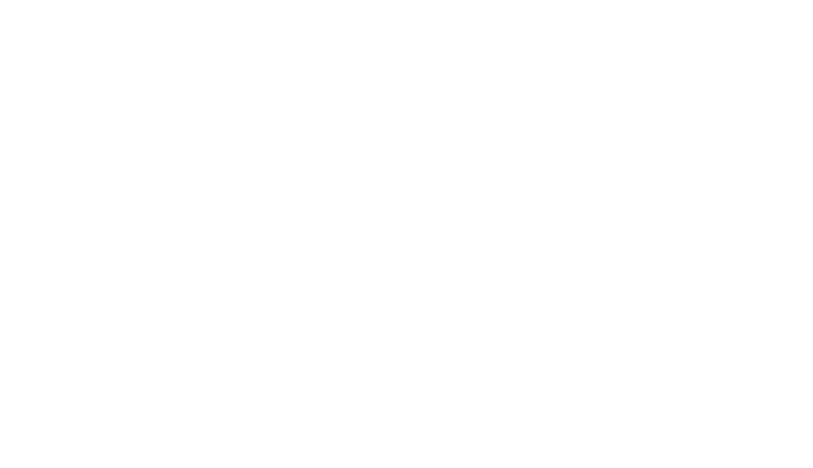
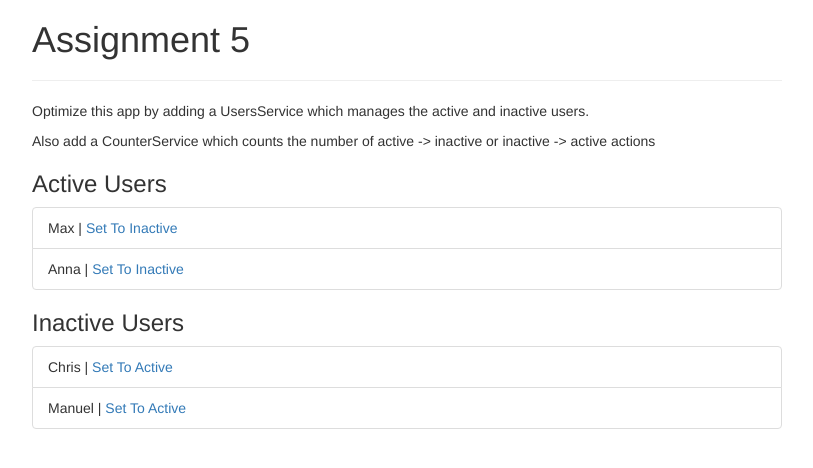
Before and after one commit to Alexander-Giammaruti/Udemy_Assignment_5, an Angular app: page / in a window 1280 px wide. Shown: the top 468 px of the page, without its empty margins (233-1046 px from the left). Built offline with nearby package versions, Linux system fonts and the light colour scheme.

Commit message:
converted storage and communication of 'users' from event emitters to a centralized service

```diff
--- /dev/null
+++ b/src/app/active-users/active-users.component.html
@@ -0,0 +1,8 @@
+<h3>Active Users</h3>
+<ul class="list-group">
+    <li
+        class="list-group-item"
+        *ngFor="let user of users; let i = index">
+            {{ user }} | <a href="#" (click)="onSetInactive(i)">Set To Inactive</a>
+    </li>
+</ul>
--- /dev/null
+++ b/src/app/active-users/active-users.component.ts
@@ -0,0 +1,17 @@
+import { Component, Input} from '@angular/core';
+import { UsersService } from '../users.service';
+
+@Component({
+  selector: 'app-active-users',
+  templateUrl: './active-users.component.html',
+  styleUrls: ['./active-users.component.css']
+})
+export class ActiveUsersComponent {
+  @Input() users: string[];
+
+  constructor(private usersService: UsersService) {}
+
+  onSetInactive(id: number) {
+    this.usersService.onSetToInactive(id);
+  }
+}
--- a/src/app/app.component.html
+++ b/src/app/app.component.html
@@ -0,0 +1,17 @@
+<div class="container">
+  <div class="row">
+    <div class="col-xs-12 col-md-8 col-md-offset-2">
+      <h1>Assignment 5</h1>
+      <hr>
+      <p>Optimize this app by adding a UsersService which manages the active and inactive users.</p>
+
+        <p>Also add a CounterService which counts the number of active -> inactive or inactive -> active actions</p>
+      <app-active-users
+        [users]="activeUsers">
+      </app-active-users>
+      <app-inactive-users
+        [users]="inactiveUsers">
+      </app-inactive-users>
+    </div>
+  </div>
+</div>
--- a/src/app/app.component.ts
+++ b/src/app/app.component.ts
@@ -1,8 +1,27 @@
-import { Component } from '@angular/core';
+import { Component, OnInit } from '@angular/core';
+import { UsersService } from './users.service';
 
 @Component({
   selector: 'app-root',
   templateUrl: './app.component.html',
   styleUrls: ['./app.component.css']
 })
-export class AppComponent { }
+export class AppComponent implements OnInit {
+  activeUsers: string[];
+  inactiveUsers: string[];
+
+  constructor(private usersService: UsersService) { }
+
+  ngOnInit() {
+    this.activeUsers = this.usersService.activeUsers;
+    this.inactiveUsers = this.usersService.inactiveUsers;
+  }
+
+  onSetToInactive(id: number) {
+    this.usersService.onSetToActive(id);
+  }
+
+  onSetToActive(id: number) {
+    this.usersService.onSetToInactive(id);
+  }
+}
--- /dev/null
+++ b/src/app/counter.service.ts
@@ -0,0 +1,3 @@
+export class CounterService {
+
+}
--- /dev/null
+++ b/src/app/inactive-users/inactive-users.component.html
@@ -0,0 +1,8 @@
+<h3>Inactive Users</h3>
+<ul class="list-group">
+    <li
+        class="list-group-item"
+        *ngFor="let user of users; let i = index">
+            {{ user }} | <a href="#" (click)="onSetToActive(i)">Set To Active</a>
+    </li>
+</ul>
--- /dev/null
+++ b/src/app/inactive-users/inactive-users.component.ts
@@ -0,0 +1,17 @@
+import { Component, Input} from '@angular/core';
+import { UsersService } from '../users.service';
+
+@Component({
+  selector: 'app-inactive-users',
+  templateUrl: './inactive-users.component.html',
+  styleUrls: ['./inactive-users.component.css']
+})
+export class InactiveUsersComponent {
+  @Input() users: string[];
+
+  constructor(private usersService: UsersService) {}
+
+  onSetToActive(id: number) {
+    this.usersService.onSetToActive(id);
+  }
+}
--- /dev/null
+++ b/src/app/users.service.ts
@@ -0,0 +1,14 @@
+export class UsersService {
+    activeUsers=['Max', 'Anna'];
+    inactiveUsers=['Chris', 'Manuel'];
+
+    onSetToInactive(id: number) {
+        this.inactiveUsers.push(this.activeUsers[id]);
+        this.activeUsers.splice(id, 1);
+    }
+
+    onSetToActive(id: number) {
+        this.activeUsers.push(this.inactiveUsers[id]);
+        this.inactiveUsers.splice(id, 1);
+    }
+}
```
Also changed, not shown: src/app/app.module.ts (+7 -2 lines), src/app/active-users/active-users.component.css (added), src/app/inactive-users/inactive-users.component.css (added).
